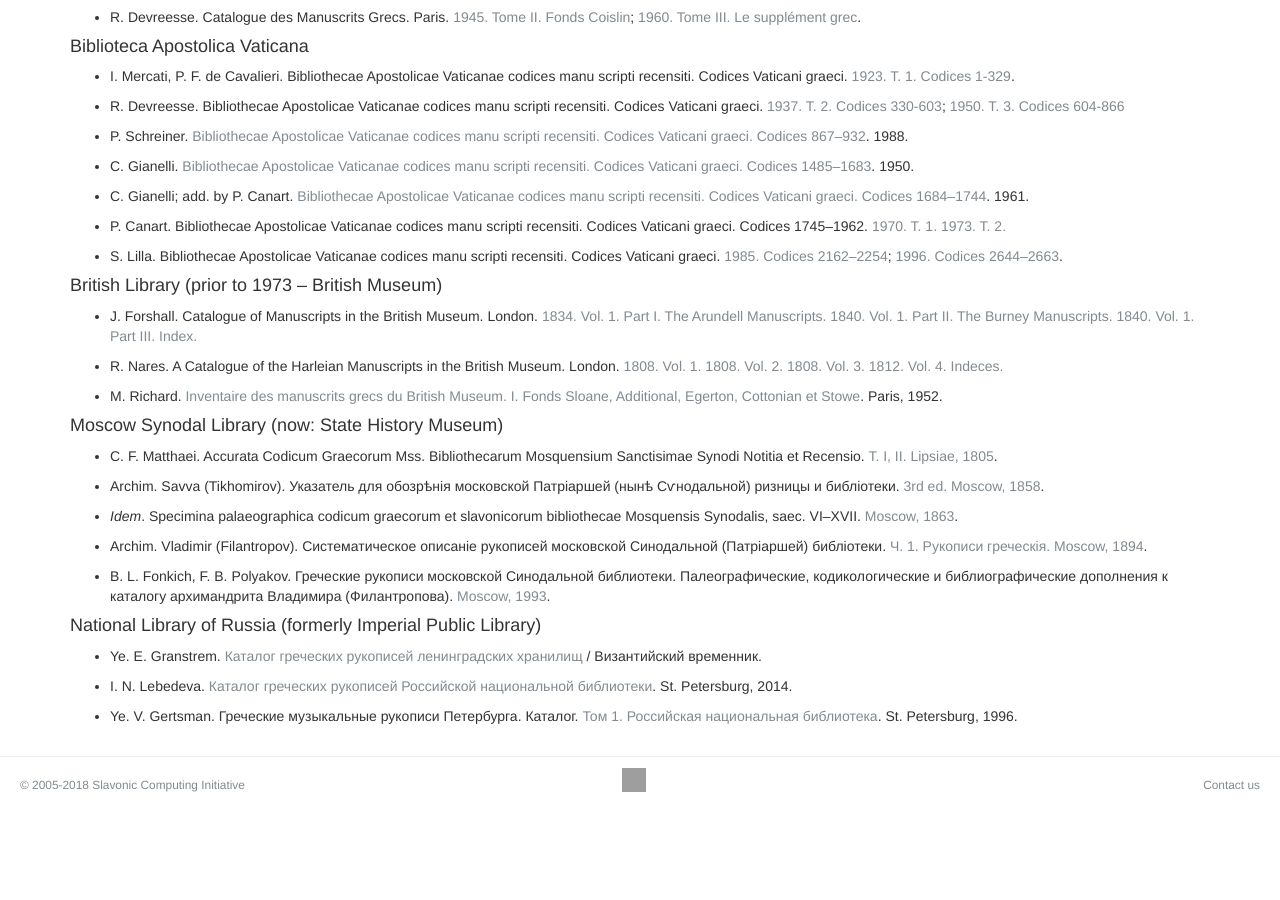
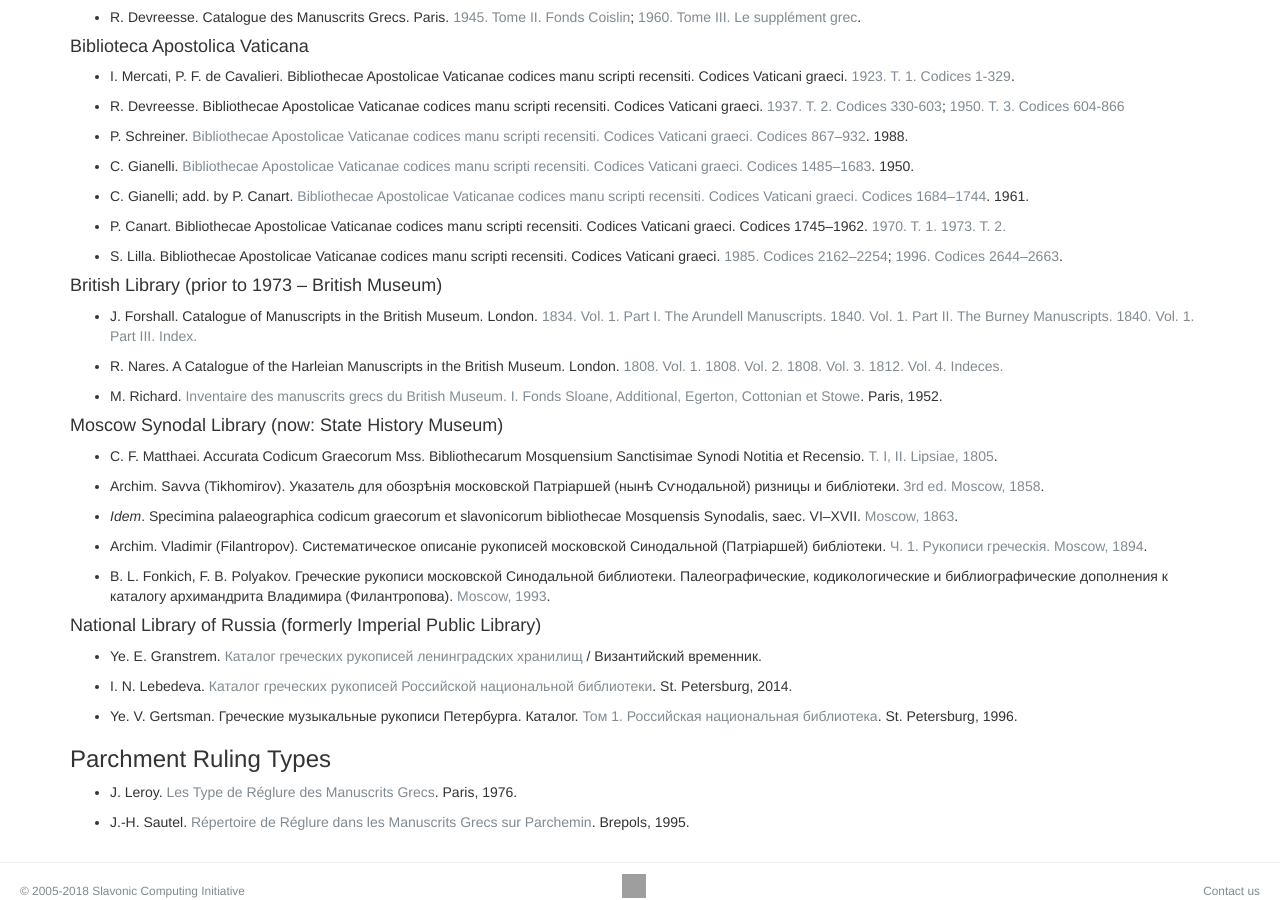
Before and after one commit to slavonic/ponomar-library, a Jekyll site: the page built from paleography.md, in a window 1280 px wide and 900 px high, scrolled down 742 px. Built offline with Jekyll 4.4.1, drawn with Linux system fonts in a browser that asks for light colours; our own code applies the rules of GitHub Pages for plain Markdown files; before the commit the page ends 1536 px from its top, so only the background shows below that; grey boxes are pictures that could not be loaded.

Commit message:
Add info on parchment ruling types

```diff
--- a/paleography.md
+++ b/paleography.md
@@ -144,3 +144,12 @@ are taught at St. Petersburg Theological Academy.
 
 * Ye. V. Gertsman. Греческие музыкальные рукописи Петербурга. Каталог.
   [Том 1. Российская национальная библиотека](https://www.ponomar.net/data/paleography/gertsman1.pdf). St. Petersburg, 1996.
+
+### Parchment Ruling Types
+
+* J. Leroy. [Les Type de Réglure des Manuscrits
+  Grecs](https://www.ponomar.net/data/paleography/leroy_types.pdf). Paris, 1976.
+
+* J.-H. Sautel. [Répertoire de Réglure dans les Manuscrits
+  Grecs sur Parchemin](https://www.ponomar.net/data/protected/sautel.pdf).
+  Brepols, 1995.
```
Also changed, not shown: ru/paleography.md (+9 -0 lines).
